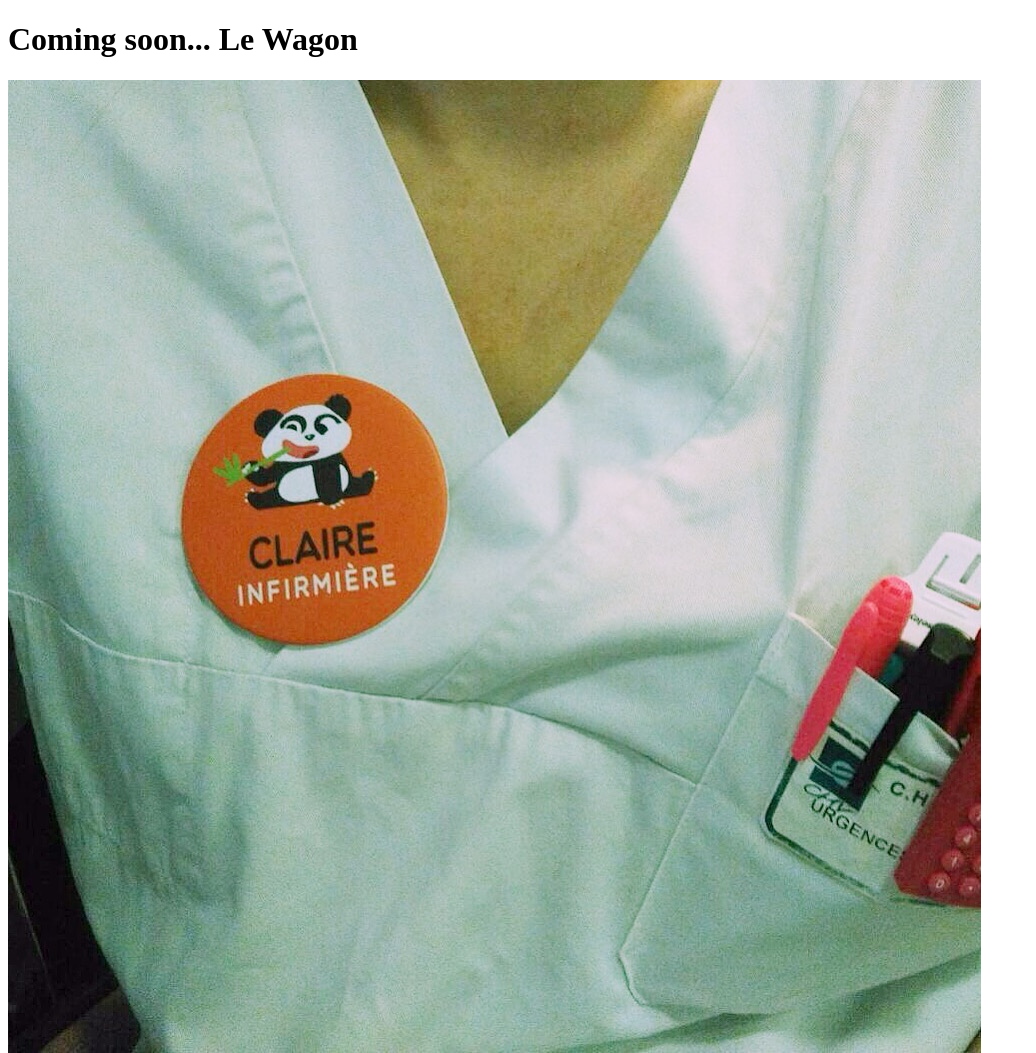
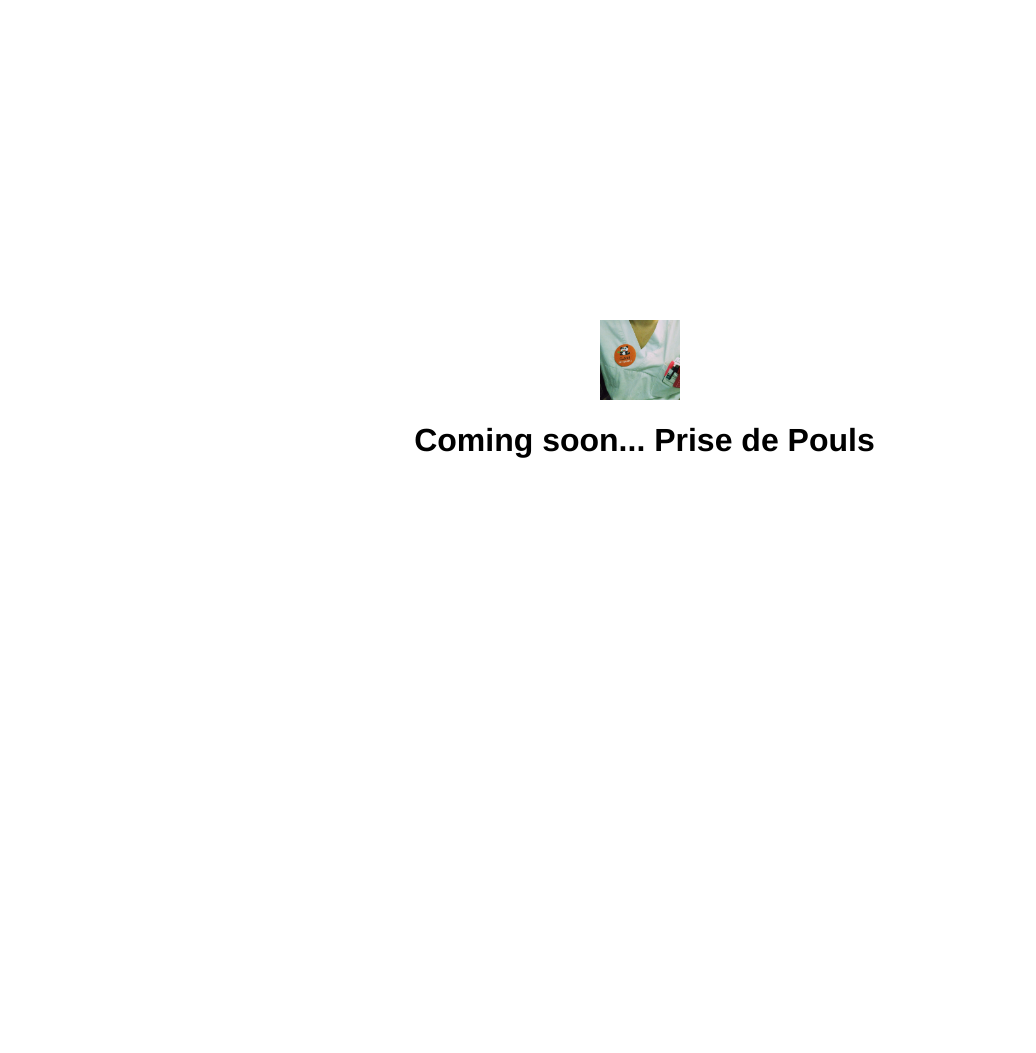
Before and after one commit to aaadryyy/git-101, a plain HTML site: page index.html in a window 1280 px wide. Shown: the whole page, without its empty margins (0-1036 px from the left). After the commit the page ends 800 px from the top, so only its background shows below. Drawn offline with Linux system fonts and the light colour scheme.

Commit message:
Centered image

```diff
--- a/index.html
+++ b/index.html
@@ -1,10 +1,13 @@
 <!DOCTYPE html>
 <html>
 	<head>
+		<link rel="stylesheet" href="style.css">
 	</head>
 	<body>
-		<h1>Coming soon... Le Wagon</h1>
-		<img src="photo.jpg">
+		<div id="container">
+			<img id=logo src="photo.jpg">
+			<h1>&nbsp;Coming soon... Prise de Pouls</h1>
+		</div>
 
 	</body>
 </html>
--- /dev/null
+++ b/style.css
@@ -0,0 +1,17 @@
+body{
+	margin:0;
+	font-family:Helvetica;
+}
+
+#container{
+	display:flex;
+	align-items: center;
+	justify-content: center;
+	height: 100vh;
+	flex-direction:column;
+}
+
+#logo{
+	height:80px;
+	width:80px;
+}
```
